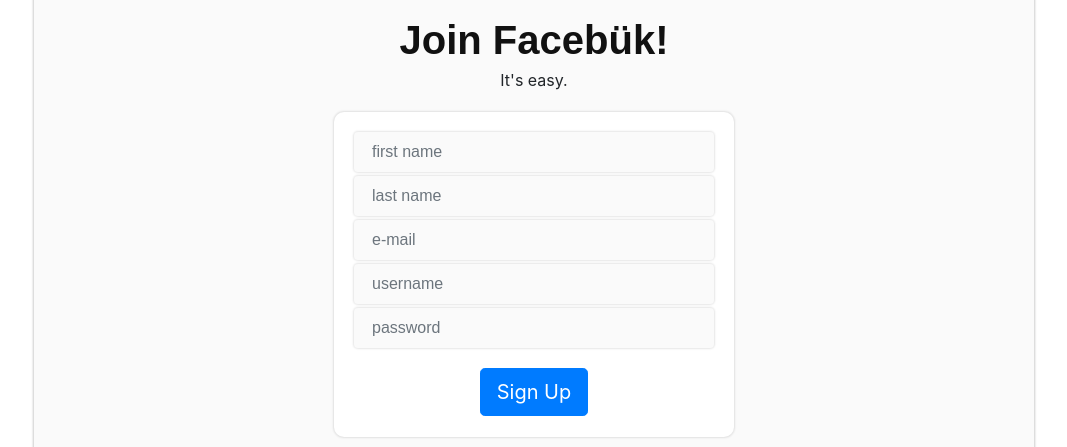
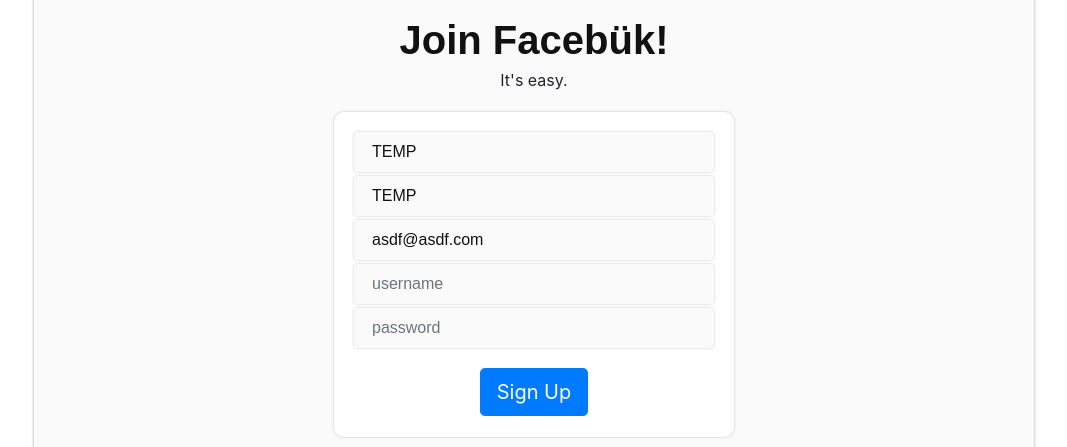
Before and after one commit to AlexMichal/LoginSystem, a PHP site: page /signup.php in a window 1280 px wide. Shown: the part 60-507 px from the top of the page, without its empty margins (106-1173 px from the left). Run offline with PHP 8.4, Linux system fonts and the light colour scheme; some libraries are stand-ins or nearby versions.

Commit message:
Debugging

```diff
--- a/public_html/signup.php
+++ b/public_html/signup.php
@@ -11,9 +11,9 @@
         </div>
 
         <form id="signup_form" class="form-group" action="includes/signup.inc.php" method="POST">
-            <input type="text" name="first_name" placeholder="first name" class="input form-control" value="" required>
-            <input type="text" name="last_name" placeholder="last name" class="input form-control" value="" required>
-            <input type="text" name="email" placeholder="e-mail" class="input form-control" value="" required>
+            <input type="text" name="first_name" placeholder="first name" class="input form-control" value="TEMP" required>
+            <input type="text" name="last_name" placeholder="last name" class="input form-control" value="TEMP" required>
+            <input type="text" name="email" placeholder="e-mail" class="input form-control" value="asdf@asdf.com" required>
             <input type="text" name="username" placeholder="username" class="input form-control" required>
             <input type="password" name="password" placeholder="password" class="input form-control" required>
             <small id="signup_error" class="form-text text-alert"></small>
--- a/public_html/uploadimage.php
+++ b/public_html/uploadimage.php
@@ -20,7 +20,6 @@ include_once 'header.php';
                     while ($row = mysqli_fetch_assoc($result)) {
                         $sqlImage = "SELECT * FROM profileimage WHERE user_id='$loggedInUserId'";
                         $resultImage = mysqli_query($conn, $sqlImage);
-                        // $fileExtension = preg_match("/^jpg$|^png$|^jpeg$/");
 
                         while ($rowImage = mysqli_fetch_assoc($resultImage)) {
                             $filename = $rowImage['filename'];
@@ -31,7 +30,7 @@ include_once 'header.php';
                         if ($status == 1) { // 1 == We've already uploaded an image (so display it)
                             echo '<img style="width: 100%; height: 100%" src="uploads/' . $loggedInUsername . '/' . $filename . '">';
                         } else {
-                            echo '<img style="width: 100%; height: 100% src="assets/defaultprofilepic.png">'; // Default
+                            echo '<img style="width: 100%; height: 100%" src="assets/defaultprofilepic.png">'; // Default
                         }
                         echo "</div>";
                     }
```
